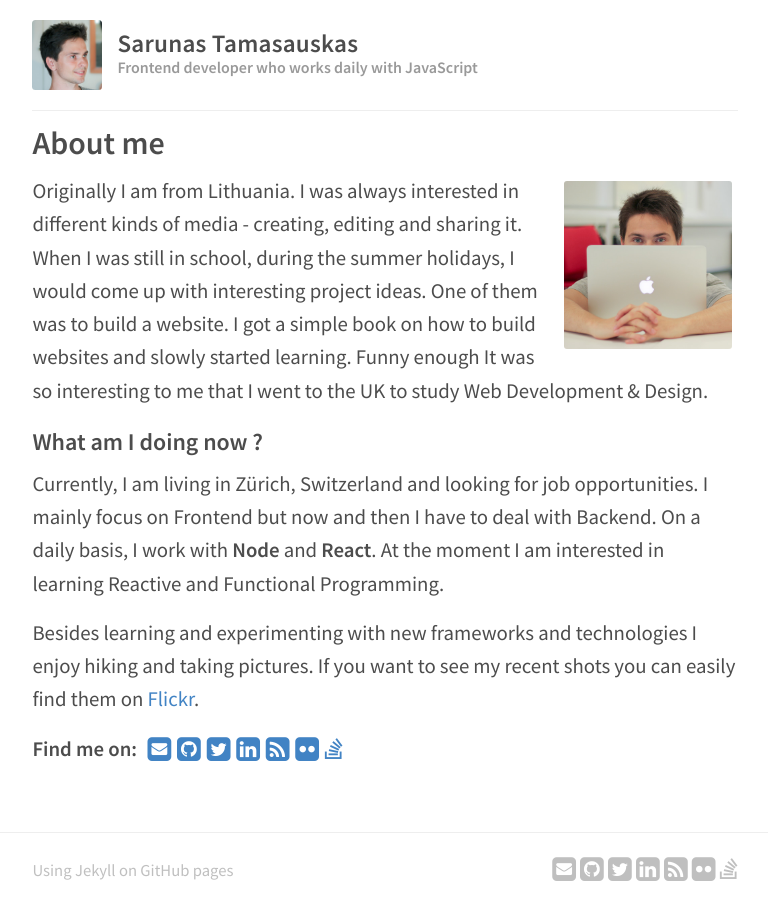
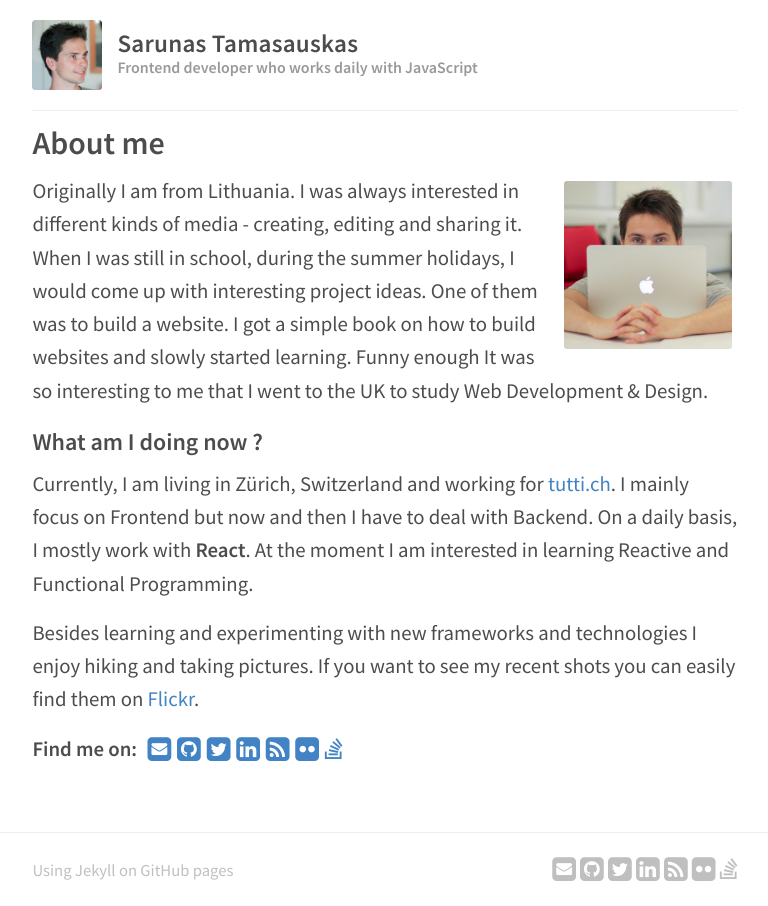
Before and after one commit to sarunast/sarunast.github.io, a Jekyll site: the page built from index.html, in a window 1280 px wide. Shown: the whole page, without its empty margins (255-1023 px from the left). Built offline with Jekyll 4.4.1, drawn with Linux system fonts in a browser that asks for light colours; nearby versions of some CDN libraries.

Commit message:
Update current company (tutti)

```diff
--- a/index.html
+++ b/index.html
@@ -9,8 +9,7 @@ layout: default
   </p>
   <h3>What am I doing now ?</h3>
   <p>
-    Currently, I am living in Zürich, Switzerland and looking for job opportunities. I mainly focus on Frontend but now and then I have to deal with Backend. On a daily basis, I work with <strong>Node</strong> and
-    <strong>React</strong>. At the moment I am interested in learning Reactive and Functional Programming.
+    Currently, I am living in Zürich, Switzerland and working for <a href="https://www.tutti.ch/" rel="noreferrer">tutti.ch</a>. I mainly focus on Frontend but now and then I have to deal with Backend. On a daily basis, I mostly work with <strong>React</strong>. At the moment I am interested in learning Reactive and Functional Programming.
   </p>
   <p>Besides learning and experimenting with new frameworks and technologies I enjoy hiking and taking pictures. If you want to see my recent shots you can easily find them on <a
         href="https://www.flickr.com/{{ site.footer-links.flickr }}" target="_blank">Flickr</a>.</p>
```
